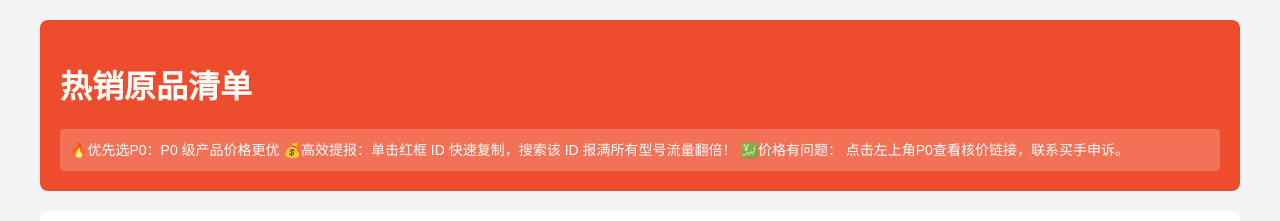
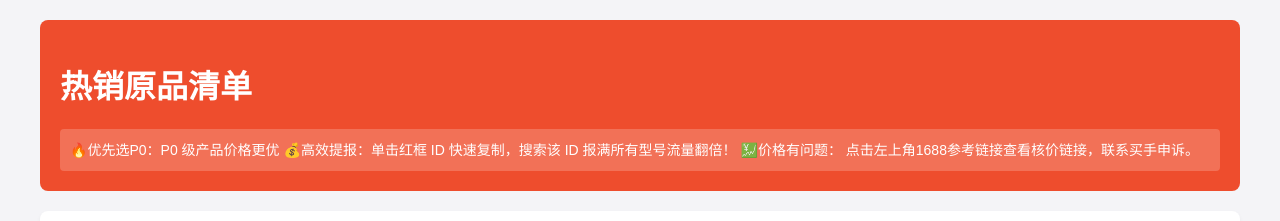
Before and after one commit to hollyliu-star/HFN, a plain HTML site: page index.html in a window 1280 px wide. Shown: the top 221 px of the page. Drawn offline with Linux system fonts and the light colour scheme.

Commit message:
Update index.html

```diff
--- a/index.html
+++ b/index.html
@@ -38,7 +38,7 @@
         <div class="desc-box">
 🔥优先选P0：P0 级产品价格更优
 💰高效提报：单击红框 ID 快速复制，搜索该 ID 报满所有型号流量翻倍！
-💹价格有问题： 点击左上角P0查看核价链接，联系买手申诉。</div>
+💹价格有问题： 点击左上角1688参考链接查看核价链接，联系买手申诉。</div>
     </header>
     <div class="filter-section">
         <input type="text" id="searchInput" placeholder="搜索标题/ID..." oninput="debouncedFilter()">
```
